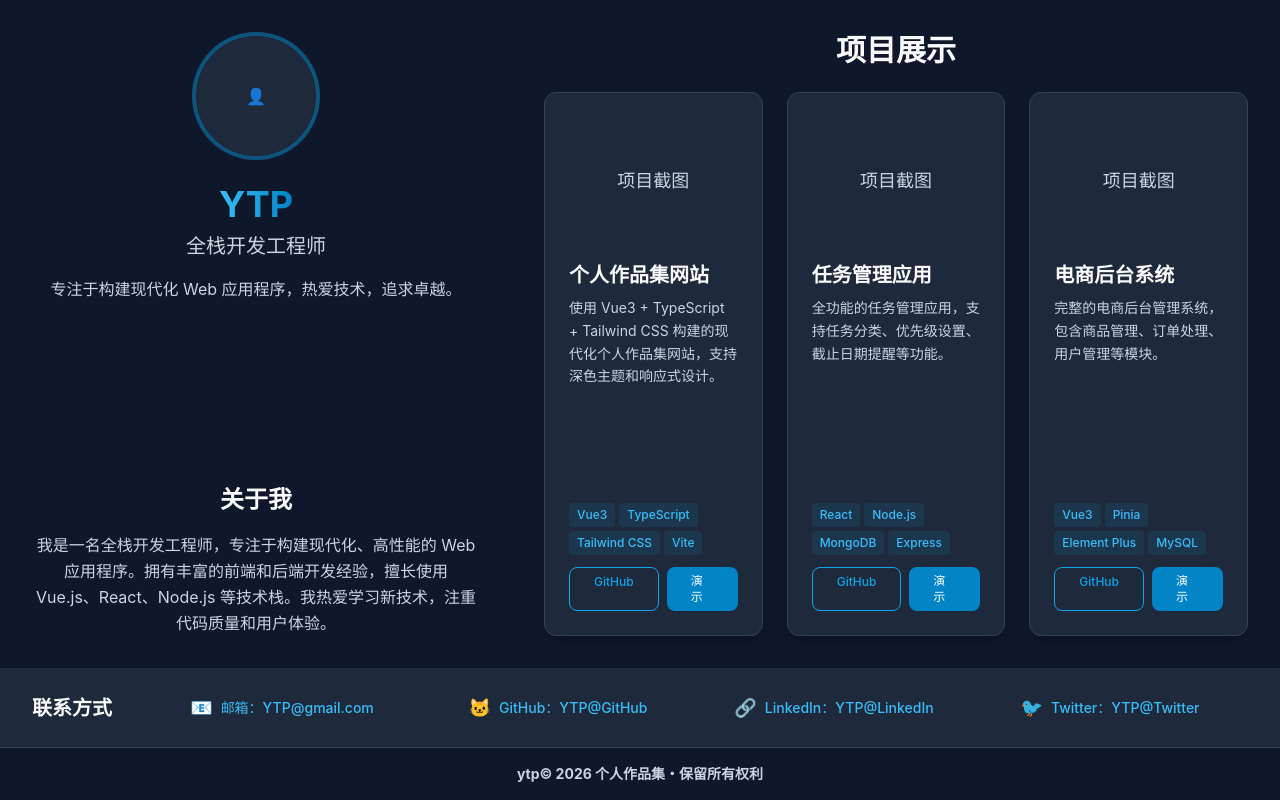
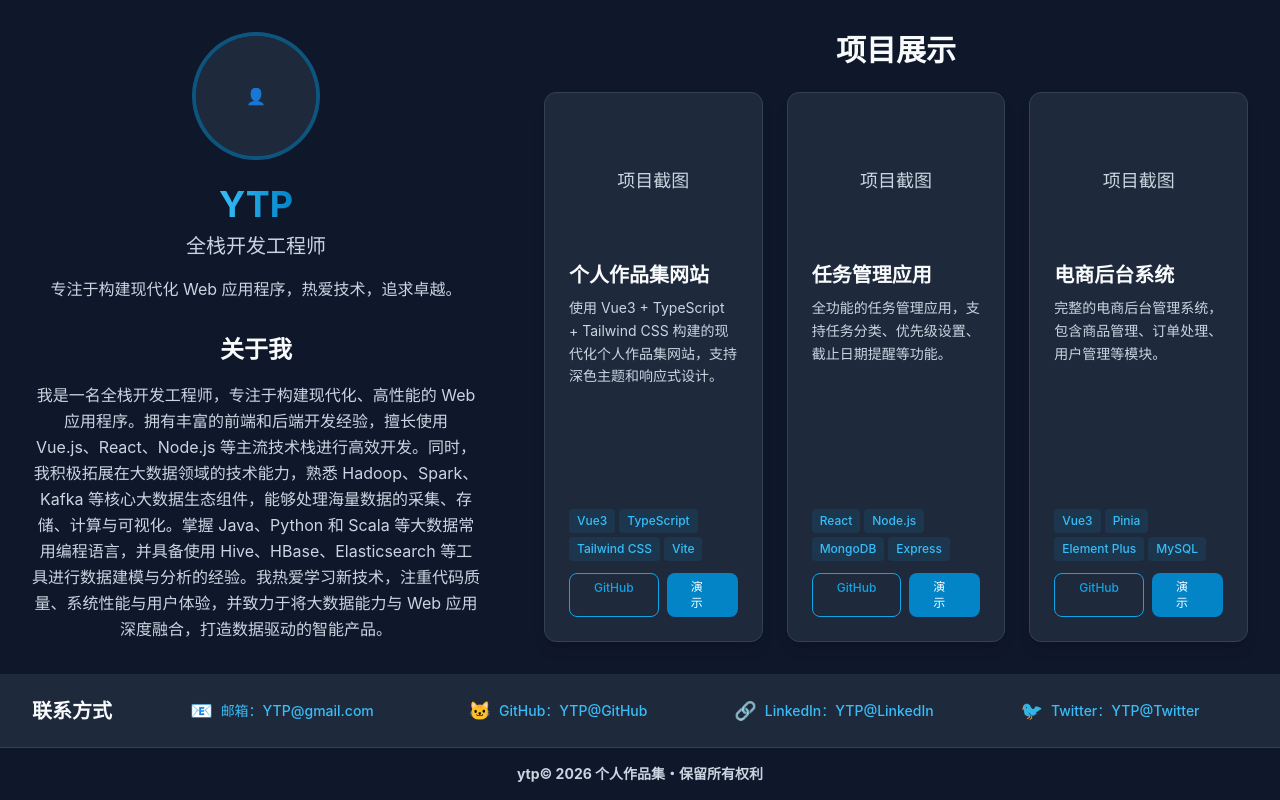
Before and after one commit to ruisytp/coding-my-developer, a Vue app: page / in a window 1280 px wide. Built offline with nearby package versions, Linux system fonts and the light colour scheme.

Commit message:
更新 了个人简介和关于我的描述，突出强调了在大数据领域的技术能力和经验，以更全面地展示个人的专业背景和技能。

```diff
--- a/src/App.vue
+++ b/src/App.vue
@@ -12,7 +12,7 @@ const profile = {
 
 const aboutMe = {
   title: '关于我',
-  description: '我是一名全栈开发工程师，专注于构建现代化、高性能的 Web 应用程序。拥有丰富的前端和后端开发经验，擅长使用 Vue.js、React、Node.js 等技术栈。我热爱学习新技术，注重代码质量和用户体验。'
+  description: '我是一名全栈开发工程师，专注于构建现代化、高性能的 Web 应用程序。拥有丰富的前端和后端开发经验，擅长使用 Vue.js、React、Node.js 等主流技术栈进行高效开发。同时，我积极拓展在大数据领域的技术能力，熟悉 Hadoop、Spark、Kafka 等核心大数据生态组件，能够处理海量数据的采集、存储、计算与可视化。掌握 Java、Python 和 Scala 等大数据常用编程语言，并具备使用 Hive、HBase、Elasticsearch 等工具进行数据建模与分析的经验。我热爱学习新技术，注重代码质量、系统性能与用户体验，并致力于将大数据能力与 Web 应用深度融合，打造数据驱动的智能产品。'
 };
 </script>
 
```
